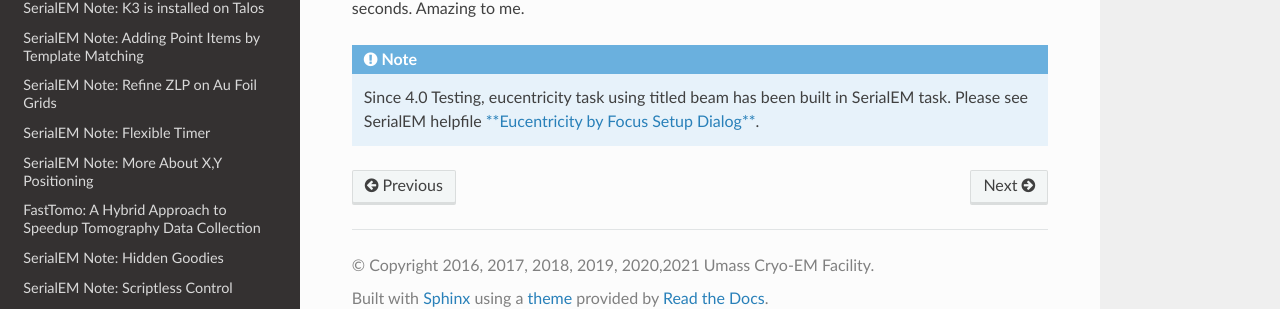
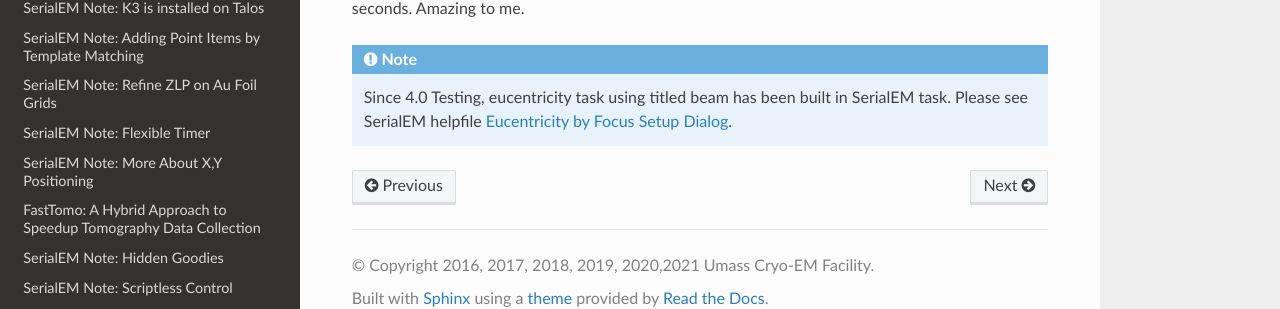
Before and after one commit to xuchen66/sphinx-emdocs, a Sphinx documentation site: the page built from source/serialEM-note-more-about-z-height.rst, in a window 1280 px wide and 900 px high, scrolled down 4274 px. Shown: the part 565-874 px from the top of the window. Built offline with Sphinx 7.4.7 and the Read the Docs theme 2.0.0, drawn with Linux system fonts in a browser that asks for light colours; pages that are not in the unit, such as notebooks, are missing from menus.

```diff
--- a/source/serialEM-note-more-about-z-height.rst
+++ b/source/serialEM-note-more-about-z-height.rst
@@ -268,5 +268,5 @@ height close to within 0.5 microns in a few seconds. Amazing to me.
 
 .. note::
    Since 4.0 Testing, eucentricity task using titled beam has been built in
-   SerialEM task. Please see SerialEM helpfile `**Eucentricity by Focus Setup
-   Dialog** <https://bio3d.colorado.edu/SerialEM/betaHlp/html/hidd_z_by_g_setup.htm>`_.
+   SerialEM task. Please see SerialEM helpfile `Eucentricity by Focus Setup
+   Dialog <https://bio3d.colorado.edu/SerialEM/betaHlp/html/hidd_z_by_g_setup.htm>`_.
```
